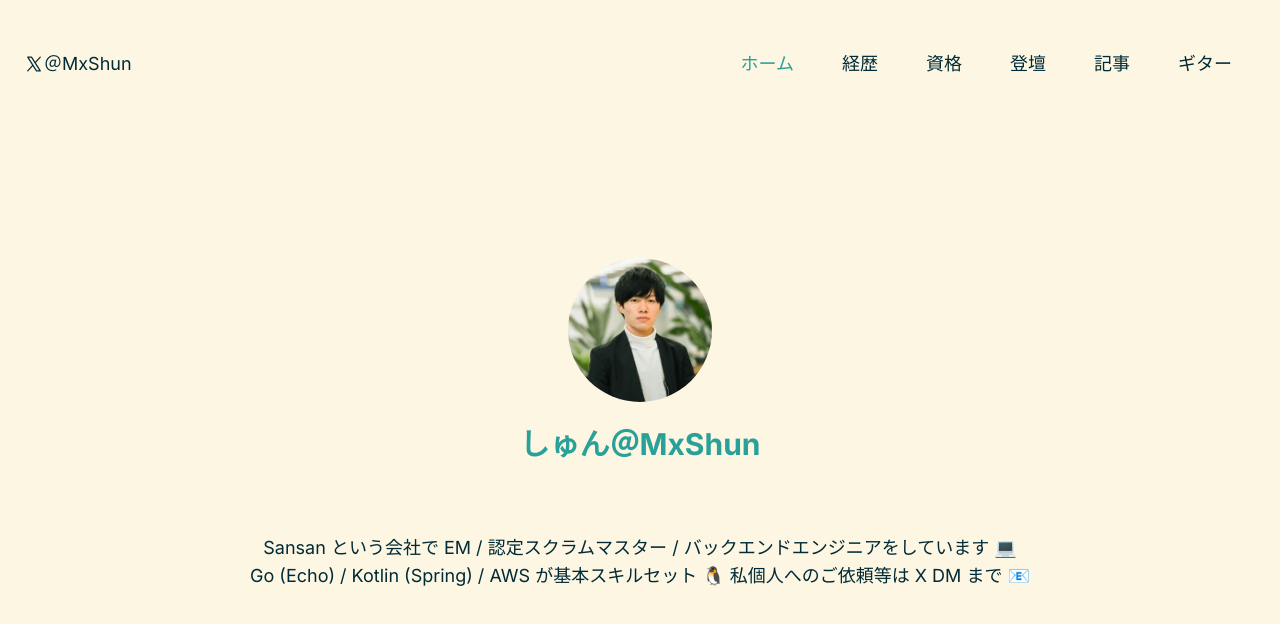
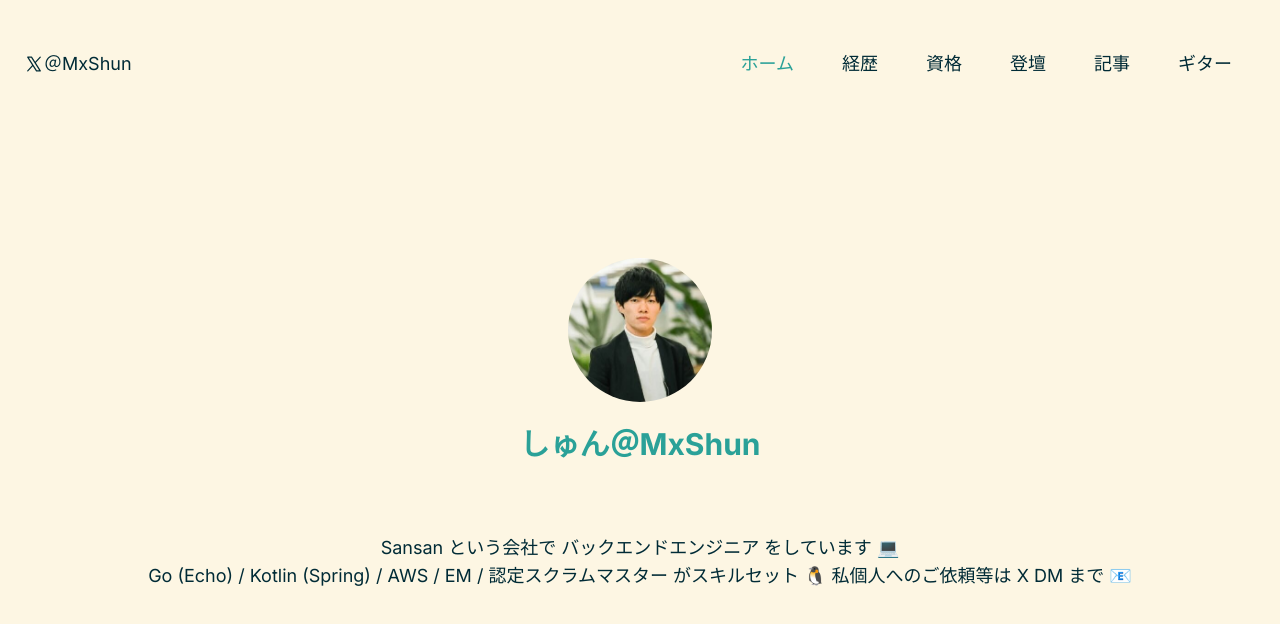
Before and after one commit to MxShun/MxShun.github.io, a Next.js app: page / in a window 1280 px wide. Shown: the top 624 px of the page. Built offline with nearby package versions, Linux system fonts and the light colour scheme.

Commit message:
mod: profile

```diff
--- a/app/page.tsx
+++ b/app/page.tsx
@@ -16,9 +16,9 @@ export default function Home() {
               しゅん＠MxShun
             </h1>
             <p className="max-w-5xl py-12 mx-auto text-lg">
-              Sansan という会社で EM / 認定スクラムマスター / バックエンドエンジニアをしています 💻
+              Sansan という会社で バックエンドエンジニア をしています 💻
               <br />
-              Go (Echo) / Kotlin (Spring) / AWS が基本スキルセット 🐧
+              Go (Echo) / Kotlin (Spring) / AWS / EM / 認定スクラムマスター がスキルセット 🐧
               私個人へのご依頼等は X DM まで 📧
             </p>
           </div>
```
